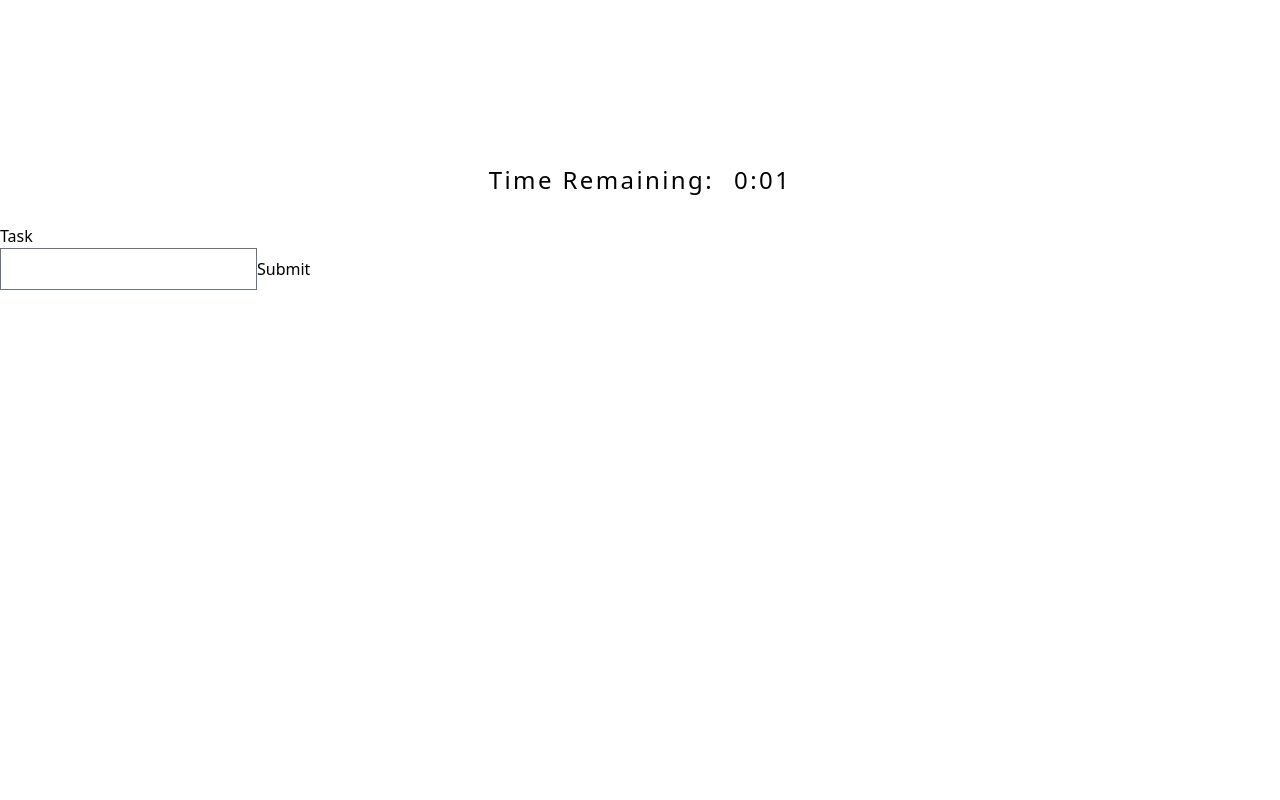
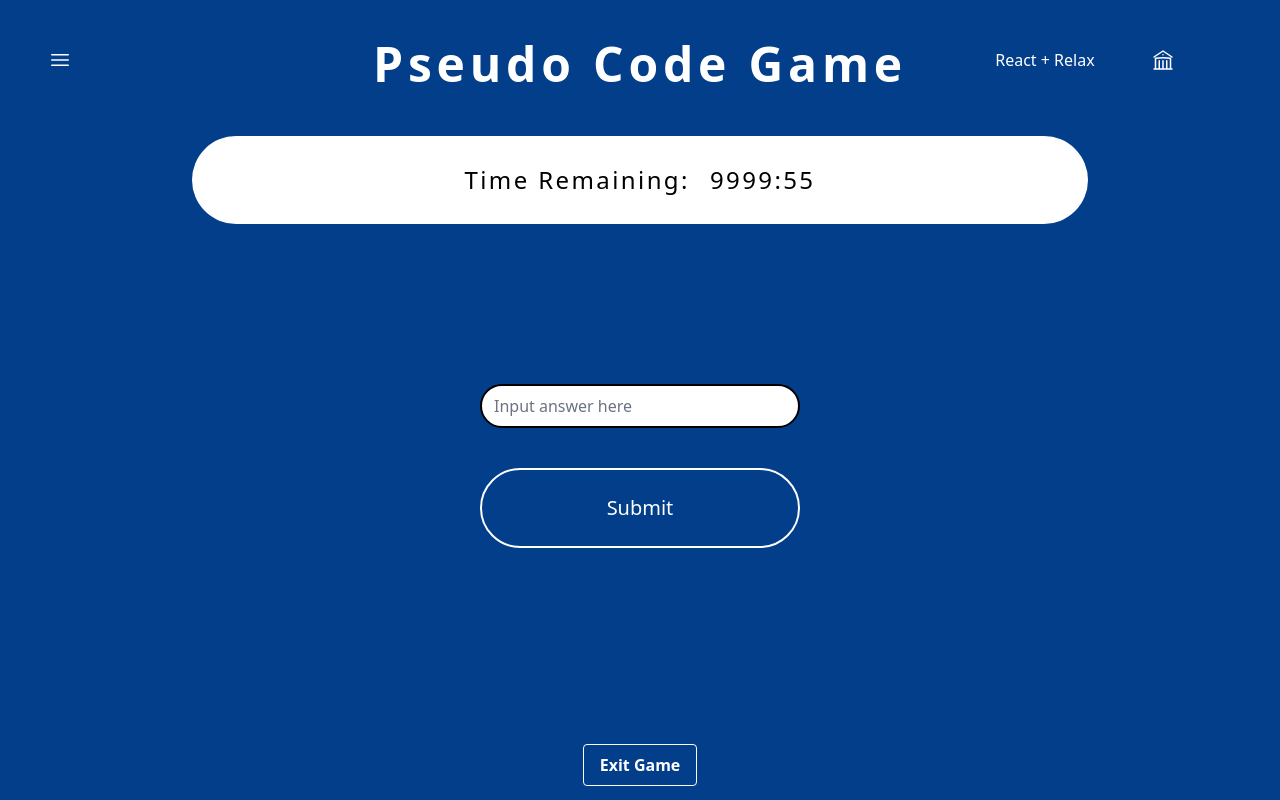
Before and after one commit to ishaaq08/react-and-relax, a React (Vite) app in the folder client/: page /games/game2 in a window 1280 px wide. Built offline with nearby package versions, Linux system fonts and the light colour scheme; no server answers.

Commit message:
Styling on the pseudo code game

```diff
--- /dev/null
+++ b/client/src/components/ExitButton/index.jsx
@@ -0,0 +1,18 @@
+import React from 'react'
+import { useNavigate } from 'react-router-dom';
+
+export default function index() {
+    const navigate = useNavigate()
+
+    function handleClick(){
+        navigate("/games")
+    }
+
+  return (
+    <div className="flex items-center justify-center">
+        <button className="bg-transparent border border-white text-white font-bold py-2 px-4 rounded" onClick={handleClick}>
+        Exit Game
+        </button>
+    </div>
+  )
+}
--- a/client/src/components/Timer/index.jsx
+++ b/client/src/components/Timer/index.jsx
@@ -2,7 +2,7 @@ import React, { useEffect, useState} from 'react'
 import { useData } from '../../contexts'
 
 export default function index() {
-    const [time, setTime] = useState(0.1*60)
+    const [time, setTime] = useState(10000*60)
     const { breakLength } = useData()
     const {session, setSession} = useData()
 
--- a/client/src/components/index.jsx
+++ b/client/src/components/index.jsx
@@ -11,3 +11,4 @@ export { default as Login } from "./Login"
 export { default as SignUpForm } from "./SignupForm"
 export { default as Profile } from "./Profile"
 export { default as DeleteModal } from "./DeleteModal"
+export { default as ExitButton } from "./ExitButton"
--- a/client/src/pages/CodingEnvPage/index.jsx
+++ b/client/src/pages/CodingEnvPage/index.jsx
@@ -1,6 +1,6 @@
 import {useState, useEffect} from 'react';
 import { useData } from '../../contexts';
-import { Timer } from '../../components';
+import { Timer, ExitButton } from '../../components';
 
 
 const index = () => {
@@ -9,6 +9,10 @@ const index = () => {
   const [currentQ, setCurrentQ] = useState([]);
   const [currentQIndex, setCurrentQIndex] = useState(0);
   const [answer, setAnswer] = useState()
+
+  // correct showMessage = "correct"
+  // incorrect showMessage = "incorrect"
+  // initialise it with nothing
   const [showIncorrectMessage, setShowIncorrectMessage] = useState(false);
 
 	useEffect(() => {
@@ -25,19 +29,23 @@ const index = () => {
 	}, [])
 
 	useEffect(() => {
+
+    // Every time a new question loads re-initialise the state with nothing so it neither prints correct or incorrect
 		setShowIncorrectMessage(false)
 	}, [currentQ])
 
   function handleSubmit(e){
     e.preventDefault()
     if (answer == currentQ["answer"]){
+
+      // Wrap the below functions in a timeout so that after 1500 seconds the currentQ state will change which will call the other
       setCurrentQIndex((prevIndex) => prevIndex + 1)
       setCurrentQ(questions[currentQIndex + 1])
     } else {
       setShowIncorrectMessage(true)
       setTimeout(() => {
         setShowIncorrectMessage(false)
-      }, 2000)
+      }, 1500)
     }
     setAnswer("")
   }
@@ -48,46 +56,60 @@ const index = () => {
 
 
   return (
-    <>
 
-    {/*Timer  */}
+    <div className="h-screen bg-[#023E8A]">
+
+      {/* Header  */}
+      <div className="header">
         <h1 className="capitalize text-white text-center text-5xl pt-10 font-semibold tracking-widest">
               Pseudo Code Game
         </h1>
+      </div>
+
+      {/* Timer  */}
       <div className="timer max-w-[1000px] rounded-full flex mt-12 gap-5 justify-center items-center text-black bg-white w-[70vw] mx-auto px-4 py-7 text-lg">
         <h2 className="text-2xl tracking-widest">Time Remaining: </h2>
         <Timer />
       </div>
 
+    {/* Display the Task during Work Periods */}
       { session % 2 != 0 ?
       (
-      <div>
+        <div className="session rounded-2xl flex flex-col justify-center items-center bg-[#023E8A] w-[90vw] mx-auto px-40 py-28 text-white">
+
           {/* Explanation of Task */}
-        <div>
-          <h2>Task</h2>
-          <p>
+          <div className="questions flex justify-center items-center flex-col mb-12">
+
             {currentQ ? (
                 <>
-                <p className="text-xl">{currentQ['question']}</p>
-                <p className="text-xl">{currentQ['code']}</p>
+                  <p className="text-xl mb-4">{currentQ['question']}</p>
+                  <p className="text-xl mb-4">{currentQ['code']}</p>
                 </>
-              ) : (
+                )
+                :
+                (
                   <p>Loading Data</p>
                 )}
-          </p>
+
+
+                {/* Area to answer */}
+                <div className="flex flex-col items-center mt-4 mb-4">
+                  <input className="text-black border-2 border-black mb-10 rounded-full w-80 h-18" type="text" placeholder='Input answer here' onChange={handleChange} value={answer} required/>
+                  <button className="border-2 w-80 rounded-full h-20 p-4 border-white hover:text-[#023E8A] hover:bg-white text-xl transition-all" type='submit' onClick={handleSubmit}>
+                    Submit
+                  </button>
                 </div>
 
-        {/* Area to answer */}
-        <div>
-          <input type="text" onChange={handleChange} value={answer}/>
-          <button type='submit' onClick={handleSubmit}>Submit</button>
+              {/* Incorrect Answer Message */}
+              <div className="incorrect-answer-message mt-5 text-2xl">
+                    {showIncorrectMessage && <p className='text-red-500 font-semibold'>Incorrect answer. Please try again</p> }
               </div>
-        <div className="incorrect-answer-message mt-5 text-2xl">
-              {showIncorrectMessage && <p id="error-message">Incorrect answer. Please try again</p> }
+
           </div>
           </div>
       )
       :
+      // Hide the task during rest periods
       (
       <div className='flex justify-center items-center text-3xl tracking-widest mt-12'>
         <h2>
@@ -96,7 +118,14 @@ const index = () => {
         </h2>
       </div>
       )}
-    </>
+
+    {/* Exit Button */}
+    <div className="exit-btn">
+      <ExitButton />
+    </div>
+
+
+    </div>
   )
 };
 export default index;
--- a/client/src/pages/FillInTheBlanksPage/index.jsx
+++ b/client/src/pages/FillInTheBlanksPage/index.jsx
@@ -1,4 +1,4 @@
-import { Footer, Timer } from '../../components';
+import { Footer, Timer, ExitButton } from '../../components';
 import { useEffect, useState } from 'react';
 import { useData } from '../../contexts';
 
@@ -47,16 +47,26 @@ const Index = () => {
   }
 
   return (
-    <div className="h-screen bg-[#023E8A]">
+
+  <div className="h-screen bg-[#023E8A]">
+
+    {/* Header */}
+    <div className="header">
       <h1 className="capitalize text-white text-center text-5xl pt-10 font-semibold tracking-widest">
         Fill in the blanks
       </h1>
+    </div>
+
+
+    {/* Timer */}
       <div className="timer max-w-[1000px] rounded-full flex mt-12 gap-5 justify-center items-center text-black bg-white w-[70vw] mx-auto px-4 py-7 text-lg">
         <h2 className="text-2xl tracking-widest">Time Remaining: </h2>
         <Timer />
       </div>
 
-      {session % 2 !== 0 ? (
+    {/* Display the Task during Work Periods */}
+      {session % 2 !== 0 ?
+      (
         <div className="session rounded-2xl flex flex-col justify-center items-center bg-[#023E8A] w-[90vw] mx-auto px-40 py-28 text-white">
           <div className="questions flex justify-center items-center flex-col mb-12">
             {currentQ ? (
@@ -70,8 +80,6 @@ const Index = () => {
           </div>
 
           <div className="answers flex justify-center  items-center flex-col">
-            <br />
-
             {currentQ ? (
               <div className="flex flex-col  gap-2">
                 {Array.isArray(currentQ['answers']) ? (
@@ -94,16 +102,24 @@ const Index = () => {
           </div>
 
           <div className="incorrect-answer-message mt-5 text-2xl">
-            {showIncorrectMessage && <p id="error-message">Incorrect answer. Please try again</p> }
+            {showIncorrectMessage && <p id="error-message" className='text-red-500 font-semibold'>Incorrect answer. Please try again</p> }
           </div>
         </div>
-      ) : (
+      )
+      :
+      (
         <h2>
           Well Done! Please have a rest and prepare yourself for the next set of
           questions!
         </h2>
       )}
+
+    {/* Exit Button */}
+    <div className="exit-btn">
+      <ExitButton />
     </div>
+
+  </div>
   );
 };
 
```
Lines whose indentation alone changed are shown as unchanged.
